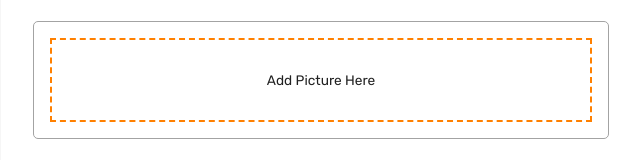
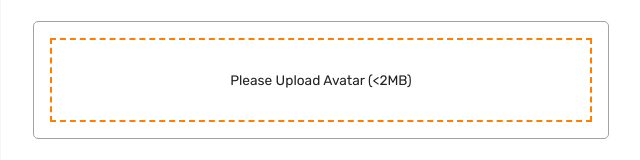
Before and after one commit to movi1224/VibesMedia-Client, a React (Create React App) app: page / in a window 1280 px wide. Both pictures are taken after a click on the element "Don't have an account? Sign Up here.". Shown: the part 416-576 px from the top of the page, without its empty margins (319-959 px from the left). Built offline with nearby package versions, Linux system fonts and the light colour scheme.

Commit message:
0103: Added default avatar, updated validation for register form.

```diff
--- a/src/components/UserImage.jsx
+++ b/src/components/UserImage.jsx
@@ -1,7 +1,14 @@
 import { Box } from '@mui/material'
 import { SERVER_URL } from 'Constants'
+import { useState } from 'react'
+
 /* 做一个简单样式组件放用户头像  */
 const UserImage = ({ image, size = '60px' }) => {
+  const [imgPath, setImgPath] = useState(`${SERVER_URL}/assets/${image}`)
+  // 如果请求图片丢失 用默认头像
+  const onError = () => {
+    setImgPath(`../assets/defaultAvatar.png`)
+  }
   return (
     <Box width={size} height={size}>
       <img
@@ -9,7 +16,8 @@ const UserImage = ({ image, size = '60px' }) => {
         width={size}
         height={size}
         alt="user"
-        src={`${SERVER_URL}/assets/${image}`}
+        src={imgPath}
+        onError={onError}
       />
     </Box>
   )
--- a/src/scenes/loginPage/Form.jsx
+++ b/src/scenes/loginPage/Form.jsx
@@ -44,6 +44,7 @@ const initialValueLogin = {
 const Form = () => {
   const [pageType, setPageType] = useState('login')
   const [isLoading, setIsLoading] = useState(false)
+  const [uploadMsg, setUploadMsg] = useState('Please Upload Avatar (<2MB)')
   const { palette } = useTheme()
   const dispatch = useDispatch()
   const navigate = useNavigate()
@@ -99,7 +100,7 @@ const Form = () => {
     /* 利用formik创建form表单 */
     <Formik
       onSubmit={handleFormSubmit}
-      initialValues={isLogin ? initialValueLogin : initialValueRegister}
+      initialValues={initialValueRegister}
       validationSchema={isLogin ? loginSchema : registerSchema}>
       {/* Formik用法就是要包含一堆这些东西 */}
       {({
@@ -114,6 +115,7 @@ const Form = () => {
       }) => (
         <form onSubmit={handleSubmit}>
           {/* 所有的输入填写区域 */}
+          {console.log(values, pageType)}
           <Box
             display="grid"
             gap="30px"
@@ -164,13 +166,23 @@ const Form = () => {
                 />
                 <Box
                   gridColumn="span 4"
-                  border={`1px solid ${palette.neutral.medium}`}
+                  border={`1px solid ${errors.picture ? `#d32f2f` : palette.neutral.medium}`}
                   borderRadius="5px"
                   p="1rem">
                   {/* 设置图片上传 */}
                   <Dropzone
-                    acceptedFiles=".jpg, .jpeg, .png"
+                    accept={{
+                      'image/*': [],
+                    }}
+                    maxSize={2097152}
+                    acceptedFiles=".jpg, .jpeg, .png, .webp, .gif"
                     multiple={false}
+                    validator={(file) => {
+                      if (file.size > 2097152)
+                        setUploadMsg('Image too large! Please upload image < 2MB')
+                      else setUploadMsg('Please Upload Avatar (<2MB)')
+                      return null
+                    }}
                     /* 上传后获取上传图片的名称到values中 - setFieldValue */
                     onDrop={(acceptedFiles) => setFieldValue('picture', acceptedFiles[0])}>
                     {/* 以下两个函数是dropzone要求的, 相当于把dropzone的几个props传到下面的函数中 */}
@@ -183,16 +195,24 @@ const Form = () => {
                         <input {...getInputProps()} />
                         {/* 若上传了则显示图片名字, 否则提示上传图片 */}
                         {!values.picture ? (
-                          <p style={{ textAlign: 'center' }}>Add Picture Here</p>
+                          <p style={{ textAlign: 'center' }}>{uploadMsg}</p>
                         ) : (
                           <FlexBetween>
-                            <Typography>{values.picture.name}</Typography>
+                            <Typography>
+                              {values.picture.name} -{' '}
+                              {(values.picture.size / 1024).toFixed(2) + 'KB'}
+                            </Typography>
                             <EditOutlinedIcon />
                           </FlexBetween>
                         )}
                       </Box>
                     )}
                   </Dropzone>
+                  {touched.picture && errors.picture && (
+                    <Typography mt="0.25rem" color="#d32f2f">
+                      {errors.picture}
+                    </Typography>
+                  )}
                 </Box>
               </>
             )}
@@ -220,11 +240,10 @@ const Form = () => {
               sx={{ gridColumn: 'span 4' }}
             />
           </Box>
-
           {/* BUTTONS */}
           <Box>
             {/* login/register时显示不同的button名字 */}
-            {
+
             <LoadingButton
               fullWidth
               type="submit"
@@ -239,7 +258,6 @@ const Form = () => {
               }}>
               {isLogin ? 'LOGIN' : 'REGISTER'}
             </LoadingButton>
-            }
 
             <Typography
               onClick={() => {
```
Also changed, not shown: public/assets/defaultAvatar.png (added). Lines whose indentation alone changed are shown as unchanged.
